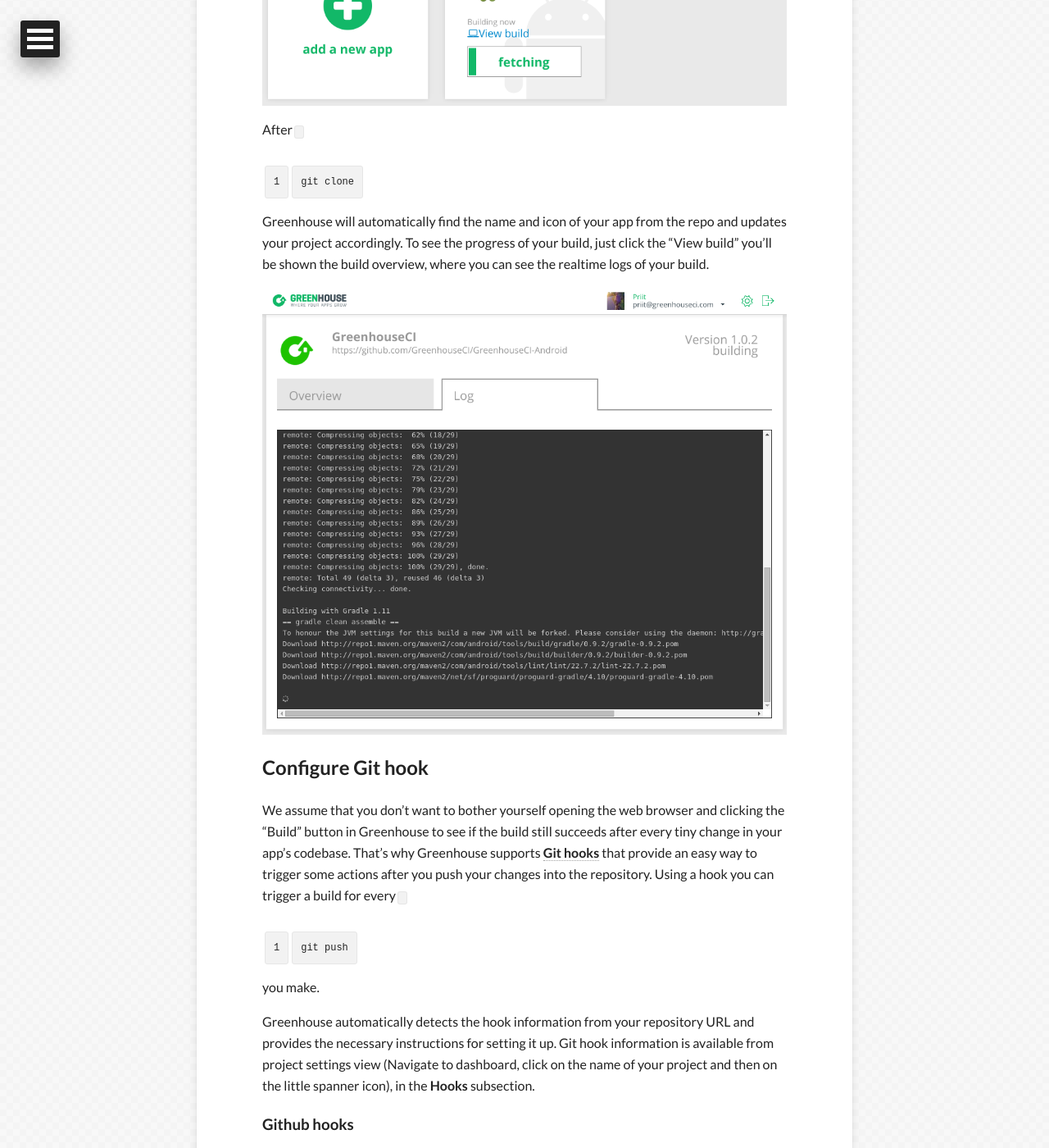
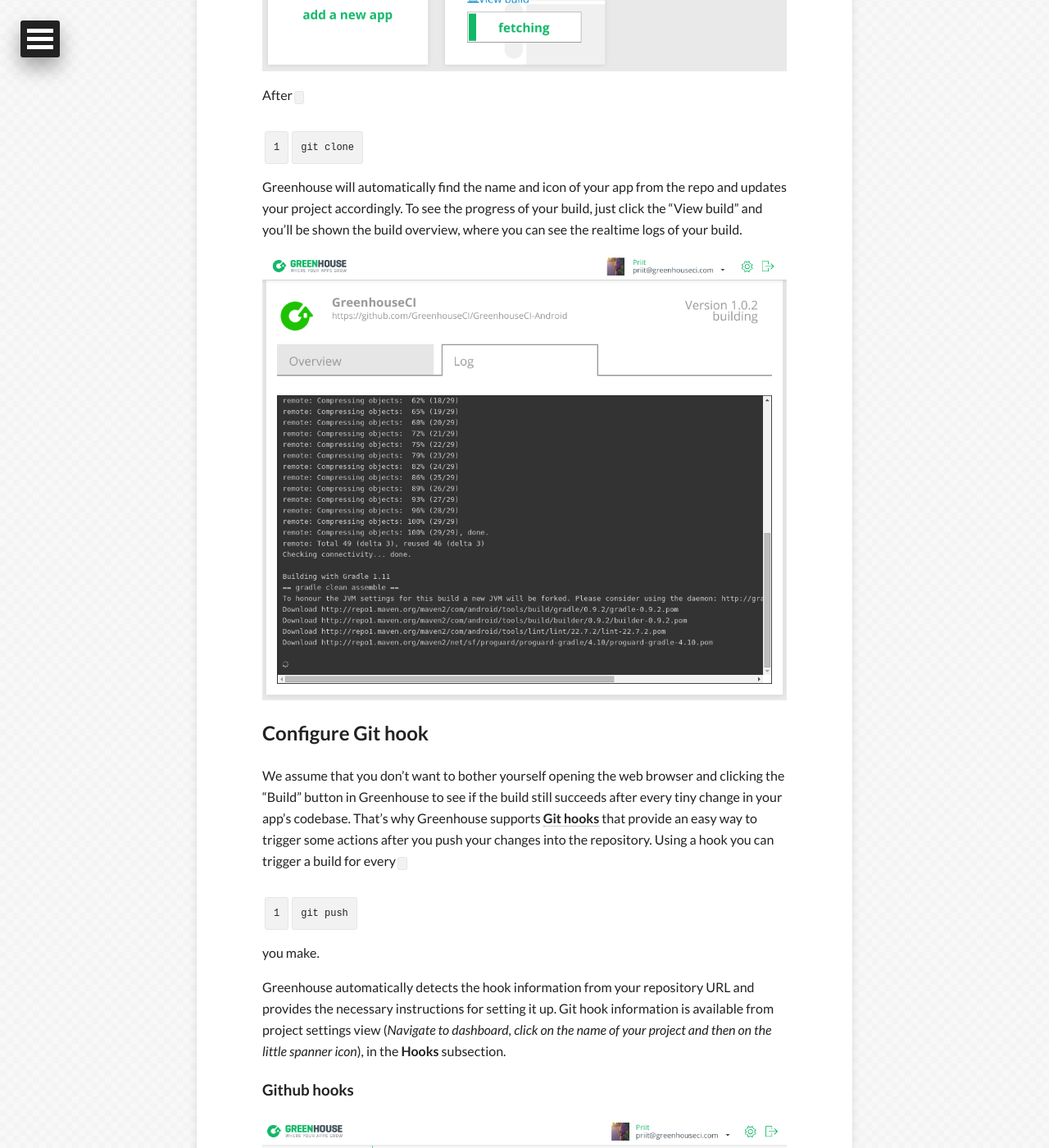
Before and after one commit to GreenhouseCI/blog.greenhouseci.com, a Jekyll site: the page built from android_tutorial.md, in a window 1280 px wide and 1400 px high, scrolled down 6431 px. Shown: the whole window at 82% size. Built offline with Jekyll 4.4.1, drawn with Linux system fonts in a browser that asks for light colours; nearby versions of some CDN libraries; some of the changed text lies outside the part shown.

```diff
--- a/android_tutorial.md
+++ b/android_tutorial.md
@@ -124,7 +123,7 @@
 The next step for you is to **select the branch** you want Greenhouse to scan for projects from.
 To do this you just have to select a branch from the dropdown.
 If you've chosen the branch, you can hit the green "select branch" button to proceed.
-(Note that you can change the branch later.)
+*(Note that you can change the branch later.)*
 
 Clicking on the "select branch" makes Greenhouse to scan the repository from specified branch.
 This includes cloning the repository, looking for projects from it and searching for the
@@ -145,7 +144,7 @@
 In the **configuration** section you can select a `gradle` task that will be used to build
 your app by Greenhouse. The easiest choice there is to pick the `assemble` task which
 builds every possible configuration of your app at once. If you have some specific flavour
-you want to be built say *ExampleFlavour*, then just select `assembleExampleflavour` and you're
+you want to be built, say *ExampleFlavour*, then just select `assembleExampleflavour` and you're
 ready to go.
 
 ![Configure project]({{ site.url }}/assets/add-app-select-configuration-android.png "Configure project")
@@ -160,7 +159,7 @@
 
 After `git clone` Greenhouse will automatically find the name and icon of your app from the
 repo and updates your project accordingly. To see the progress of your build, just click the
-"View build" you'll be shown the build overview, where you can see the realtime logs of your
+"View build" and you'll be shown the build overview, where you can see the realtime logs of your
 build.
 
 ![Build log]({{ site.url }}/assets/add-app-build-log-android.png "Build log")
@@ -174,7 +173,7 @@
 to trigger some actions after you push your changes into the repository.
 Using a hook you can trigger a build for every `git push` you make.
 
-Greenhouse automatically detects the hook information from your repository URL and provides the necessary instructions for setting it up. Git hook information is available from project settings view (Navigate to dashboard, click on the name of your project and then on the little spanner icon), in the **Hooks** subsection.
+Greenhouse automatically detects the hook information from your repository URL and provides the necessary instructions for setting it up. Git hook information is available from project settings view (*Navigate to dashboard, click on the name of your project and then on the little spanner icon*), in the **Hooks** subsection.
 
 <h3>Github hooks</h3>
 ![Github hook]({{ site.url }}/assets/github-git-hook.png "Github hook")
```
Also changed, not shown: other parts of android_tutorial.md (+6 -4 lines), assets/android_build_log.png (added), assets/android_test_view.png (added).
